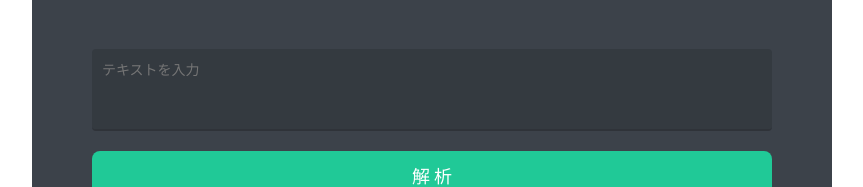
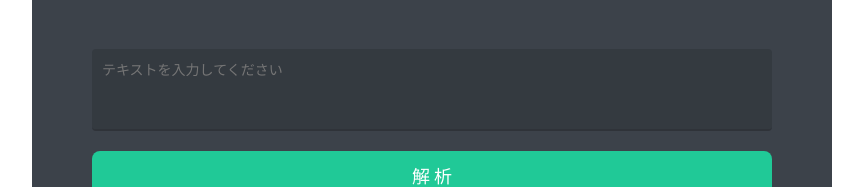
Before and after one commit to Loop1397/morphology_analysis_assignment, a React (Vite) app: page / in a window 1280 px wide. Shown: the part 200-387 px from the top of the page, without its empty margins (208-1071 px from the left). Built offline with nearby package versions, Linux system fonts and the light colour scheme; what @patdx/kuromoji, tiny-segmenter would draw is missing.

Commit message:
feat: gh-pages를 이용한 자동 배포 시스템 구축
- npm run deploy 명령어로 빌드, 푸쉬, 배포까지 한 번에 해결됨
- gh-pages를 이용했기 때문에 배포시 main 브랜치에 영향은 없음

```diff
--- a/src/pages/MorphologyAnalysis.tsx
+++ b/src/pages/MorphologyAnalysis.tsx
@@ -126,7 +126,7 @@ function Index() {
                 <div style={{ display: "flex", flexDirection: "column", width: "100%" }}>
                     <TextareaAutosize
                         minRows={3}
-                        placeholder="テキストを入力"
+                        placeholder="テキストを入力してください"
                         value={text}
                         onChange={(event) => {
                             setText(event.target.value);
--- a/vite.config.ts
+++ b/vite.config.ts
@@ -7,7 +7,7 @@ export default defineConfig({
   base: '/morphology_analysis_assignment/',
   // 깃허브 페이지로 배포하려면 빌드된 파일의 폴더명을 'dist'가 아닌 'docs'로 해야함
   // 그걸 위한 설정
-  build: {
-    outDir: 'docs',
-  },
+  // build: {
+  //   outDir: 'docs',
+  // },
 });
```
Also changed, not shown: package.json (+6 -2 lines), 8 other files (tests, documents, lock files or other folders).
